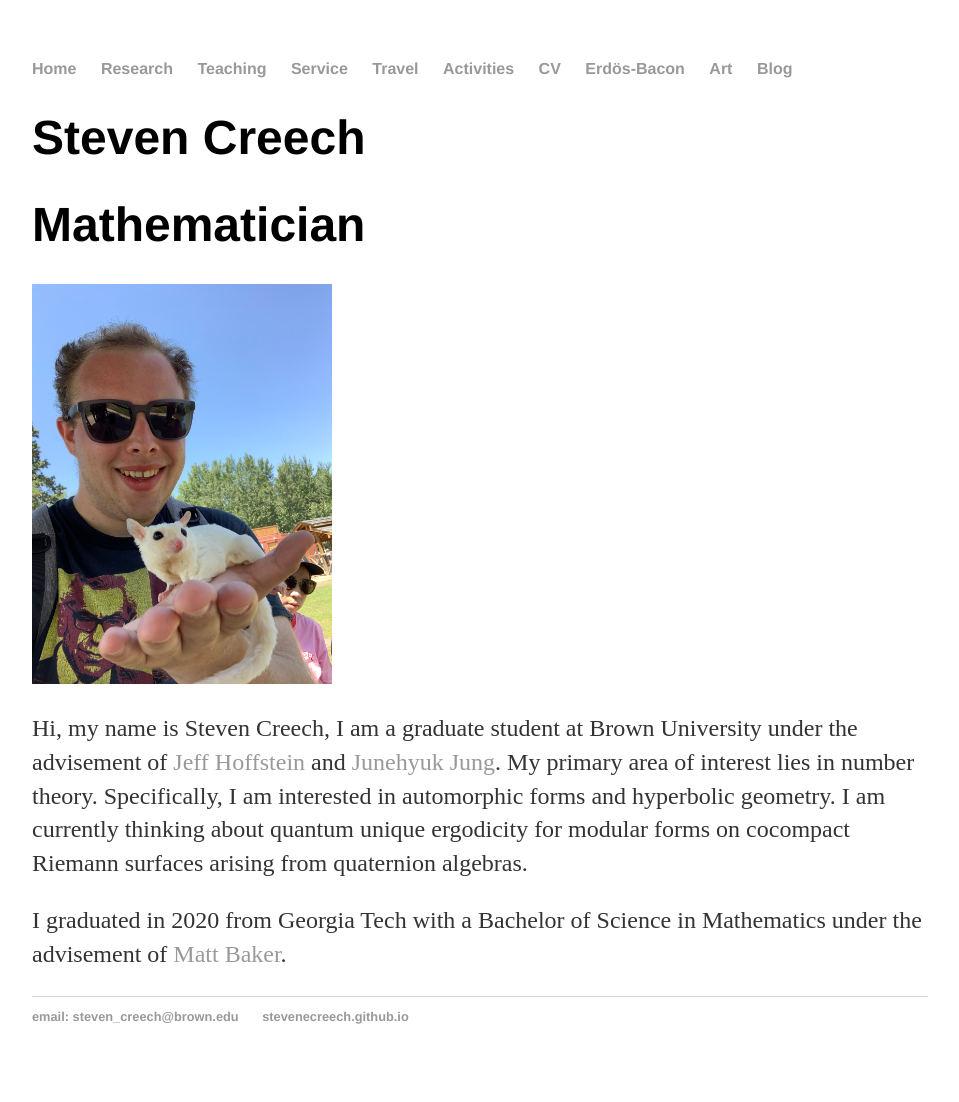
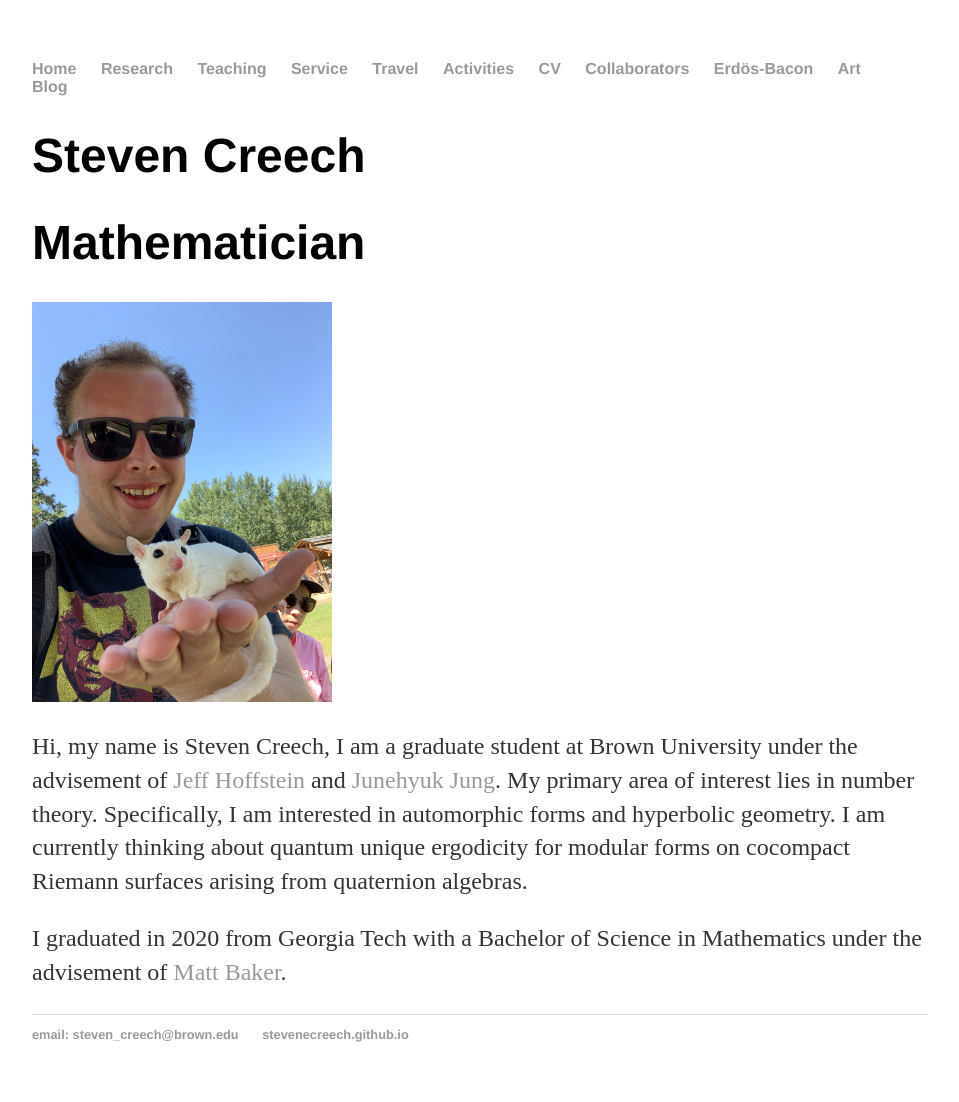
Before and after one commit to stevenecreech/stevenecreech.github.io, a Jekyll site: the page built from index.html, in a window 1280 px wide. Shown: the whole page, without its empty margins (160-1119 px from the left). Built offline with Jekyll 4.4.1, drawn with Linux system fonts in a browser that asks for light colours; Markdown is read by kramdown in place of the engine named in the settings.

Commit message:
Update default.html

```diff
--- a/_layouts/default.html
+++ b/_layouts/default.html
@@ -15,6 +15,7 @@
 				<li><a href="/travel">Travel</a></li>
 				<li><a href="/activities">Activities</a></li>
 	        		<li><a href="/cv">CV</a></li>
+				<li><a href="/collaborators">Collaborators</a></li>
 				<li><a href="/Erdös-Bacon">Erdös-Bacon</a></li>
 				<li><a href="/art">Art</a></li>
 	        		<li><a href="/blog">Blog</a></li>
```
